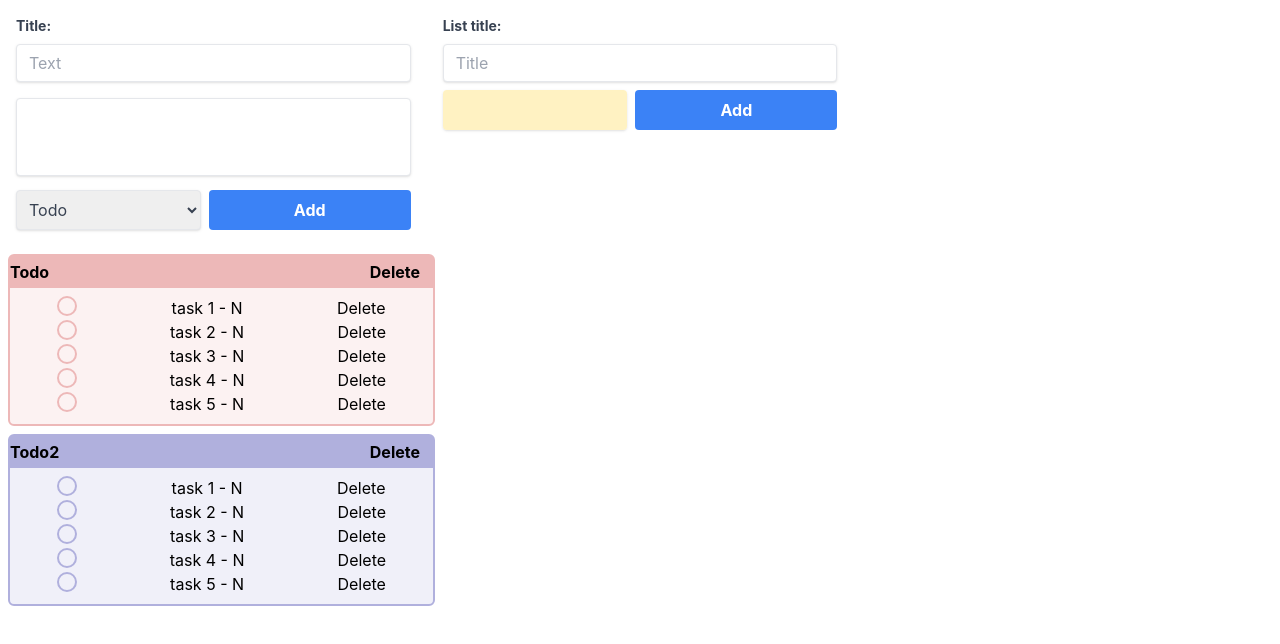
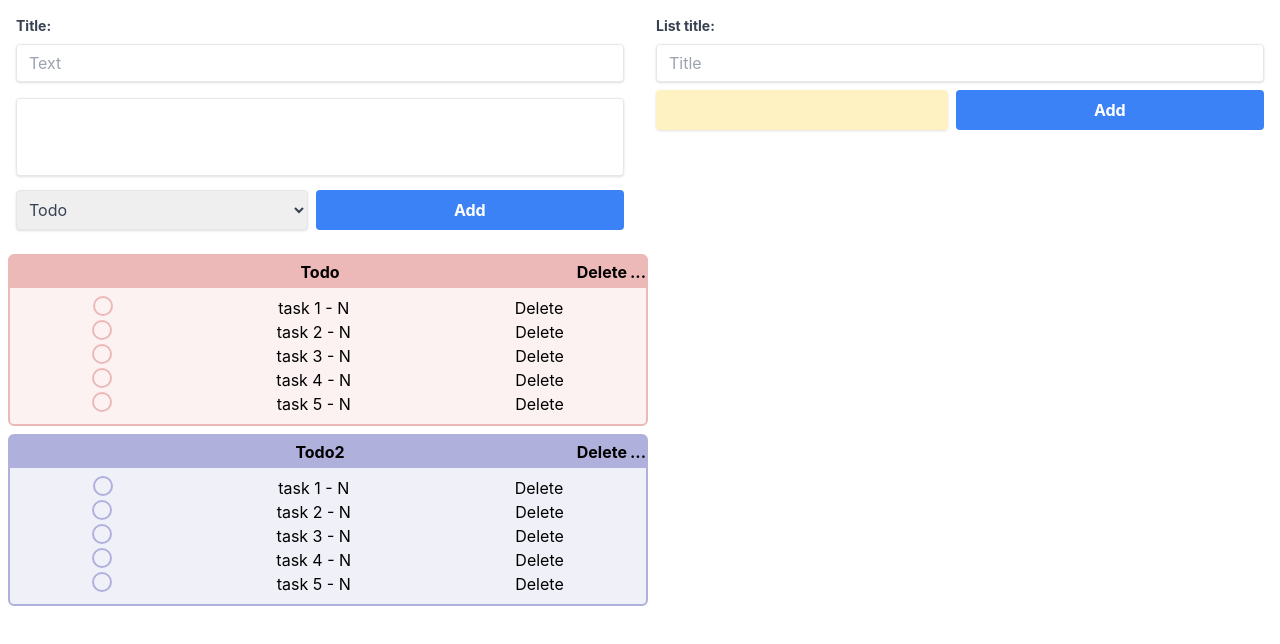
Before and after one commit to yuriinagorniak/task-manager, a React (Create React App) app: page / in a window 1280 px wide. Shown: the top 644 px of the page. Built offline with nearby package versions, Linux system fonts and the light colour scheme.

Commit message:
Added list editing feature (title & color)

```diff
--- a/src/App.tsx
+++ b/src/App.tsx
@@ -105,6 +105,18 @@ function App() {
         console.log(lists.length);
     };
 
+    const editList = (editedList: List) => {
+        setLists((prevLists) =>
+            prevLists.map((list) => {
+                if (list.id === editedList.id) {
+                    return { ...list, title: editedList.title, color: editedList.color };
+                } else {
+                    return list;
+                }
+            })
+        );
+    };
+
     const completeTask = (id: string) => {
         setTasks((prevTasks) =>
             prevTasks.map((task) => {
@@ -119,7 +131,7 @@ function App() {
 
     return (
         <div className="App">
-            <div className="w-2/3">
+            <div className="w-full">
                 <div className="flex w-full">
                     <NewTaskForm lists={lists} addNewTask={addNewTask} />
                     <NewListForm addNewList={addNewList} />
@@ -133,6 +145,7 @@ function App() {
                         deleteTask={deleteTask}
                         deleteList={deleteList}
                         completeTask={completeTask}
+                        editList={editList}
                     />
                 ))}
             </div>
--- a/src/components/NewTaskForm.tsx
+++ b/src/components/NewTaskForm.tsx
@@ -19,6 +19,7 @@ const NewTaskForm = ({ addNewTask, lists }: NewTaskFormProps): JSX.Element => {
         handleSubmit,
         reset,
         formState,
+        formState: {errors}
     } = useForm<Task>();
 
     const onSubmit: SubmitHandler<Task> = (data) => {
@@ -46,9 +47,10 @@ const NewTaskForm = ({ addNewTask, lists }: NewTaskFormProps): JSX.Element => {
                         type="text"
                         placeholder="Text"
                         id="title"
-                        {...register("title", { required: true })}
+                        {...register("title", { required: "Please enter a title" })}
                     />
                 </InputWithLabel>
+                <p>{errors?.title?.message}</p>
                 <textarea
                     rows={3}
                     className="resize-none shadow appearance-none border rounded w-full py-2 px-3 text-gray-700 leading-tight focus:outline-none focus:shadow-outline"
--- a/src/components/TaskList.tsx
+++ b/src/components/TaskList.tsx
@@ -1,6 +1,8 @@
 import { Task } from "../models/task.model";
 import { List } from "../models/list.model";
+import { Input } from "../shared/ui/Input";
 import { TickButton } from "../shared/ui/TickButton";
+import { useForm, SubmitHandler } from "react-hook-form";
 
 interface TaskListProps {
     title: string;
@@ -9,6 +11,7 @@ interface TaskListProps {
     deleteTask: (id: string) => void;
     deleteList: (id: string) => void;
     completeTask: (id: string) => void;
+    editList: (list: List) => void;
 }
 
 interface hexToRgbReturnProps {
@@ -47,10 +50,25 @@ const TaskList = ({
     deleteTask,
     deleteList,
     completeTask,
+    editList,
 }: TaskListProps): JSX.Element => {
     const completedTasks = tasks.filter((task) => task.completed);
     const uncompletedTasks = tasks.filter((task) => !task.completed);
-    console.log(listData.color);
+
+    const { register, handleSubmit } = useForm<List>();
+
+    const onSubmit: SubmitHandler<List> = (data) => {
+        data.id = listData.id;
+        if (data.color === "#ffffff") {
+            data.color = "#e5e7eb";
+        }
+
+        if (!data.title) {
+            data.title = listData.title;
+        }
+
+        editList(data);
+    };
 
     return (
         <div
@@ -58,26 +76,52 @@ const TaskList = ({
             style={{ borderColor: listData.color, backgroundColor: listData.color + "30" }}
         >
             <div
-                className="flex relative py-1 font-bold"
+                className="flex relative py-1 font-bold text-center"
                 style={{ backgroundColor: listData.color }}
             >
-                <div className="">
-                    <h1 className="w-full " style={{ color: getContrastColor(listData.color) }}>
-                        {listData.title}
-                    </h1>
-                </div>
+                <h2 className="w-full" style={{ color: getContrastColor(listData.color) }}>
+                    {listData.title}
+                </h2>
                 <button
                     className="absolute right-[3%]"
                     onClick={deleteList.bind(null, listData.id)}
                 >
                     Delete
                 </button>
+                <div className="group/options">
+                    <div>...</div>
+                    <div className="absolute right-[-20%] top-[-50%] w-24 border-2 opacity-0 invisible group-hover/options:opacity-100 group-hover/options:visible">
+                        <form onSubmit={handleSubmit(onSubmit)}>
+                            <div>
+                                <div className="flex">
+                                    <Input
+                                        type="text"
+                                        placeholder="Text"
+                                        id="title"
+                                        {...register("title")}
+                                    />
+                                    <input
+                                        type="color"
+                                        defaultValue={listData.color}
+                                        // className="absolute top-[-20%] left-[-20%] w-[200%] h-[150%] appearance-none bg-transparent border-none outline-none cursor-pointer"
+                                        {...register("color")}
+                                    />
+                                </div>
+                                <button type="submit">Change</button>
+                            </div>
+                        </form>
+                    </div>
+                </div>
             </div>
             {/* <ul className="py-2 " style={{ backgroundColor: listData.color + "50" }}> */}
             <ul className="py-2 ">
                 {uncompletedTasks.map((task) => (
                     <li key={task.id} className="flex justify-around">
-                        <TickButton onClick={completeTask.bind(null, task.id)} color={listData.color} completed={task.completed} />
+                        <TickButton
+                            onClick={completeTask.bind(null, task.id)}
+                            color={listData.color}
+                            completed={task.completed}
+                        />
                         <h3>
                             {task.title} - {task.completed ? "Y" : "N"}
                         </h3>
@@ -99,7 +143,11 @@ const TaskList = ({
                                 key={task.id}
                                 className="flex items-center justify-around text-[#6e6e6e]"
                             >
-                                <TickButton onClick={completeTask.bind(null, task.id)} color={listData.color} completed={task.completed} />
+                                <TickButton
+                                    onClick={completeTask.bind(null, task.id)}
+                                    color={listData.color}
+                                    completed={task.completed}
+                                />
                                 <h3>
                                     {task.title} - {task.completed ? "Y" : "N"}
                                 </h3>
```
